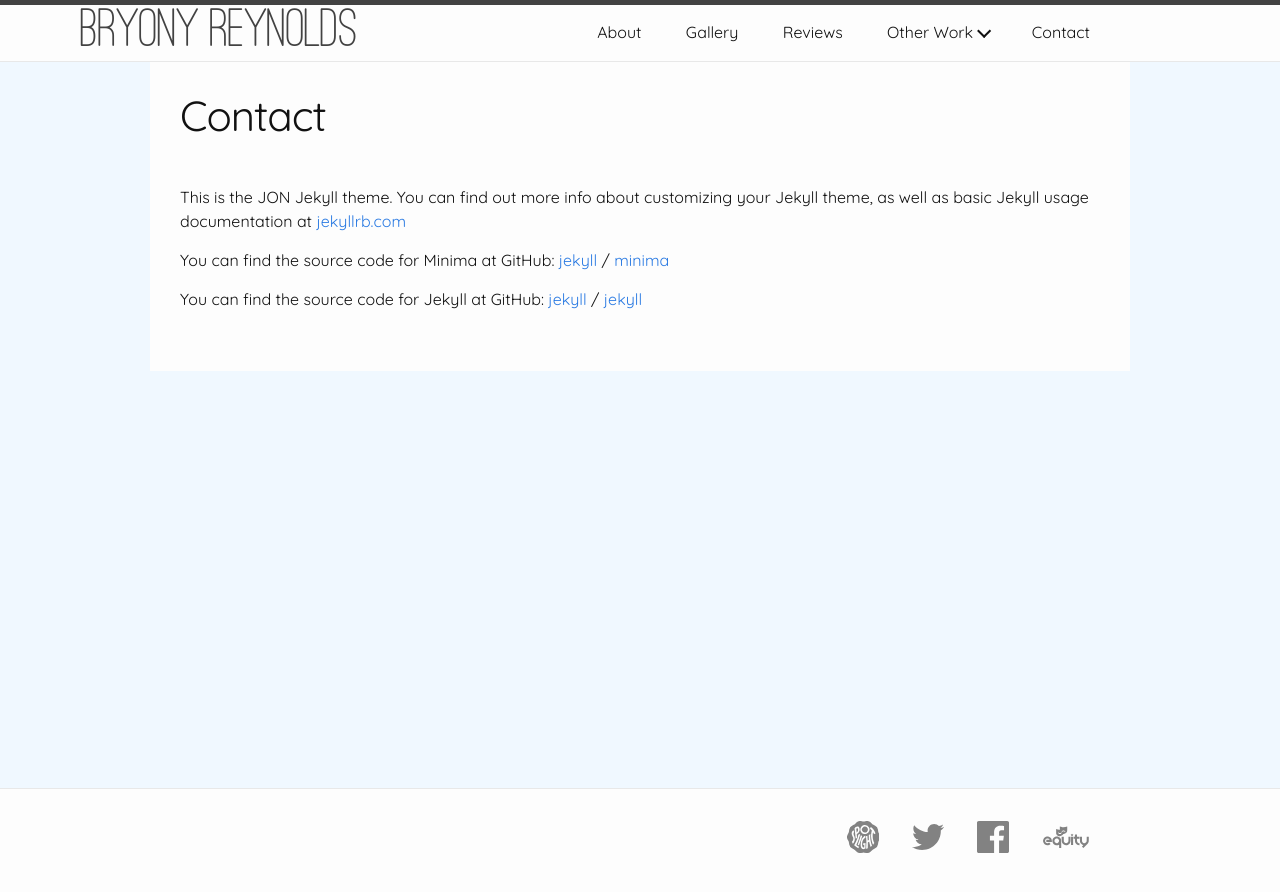
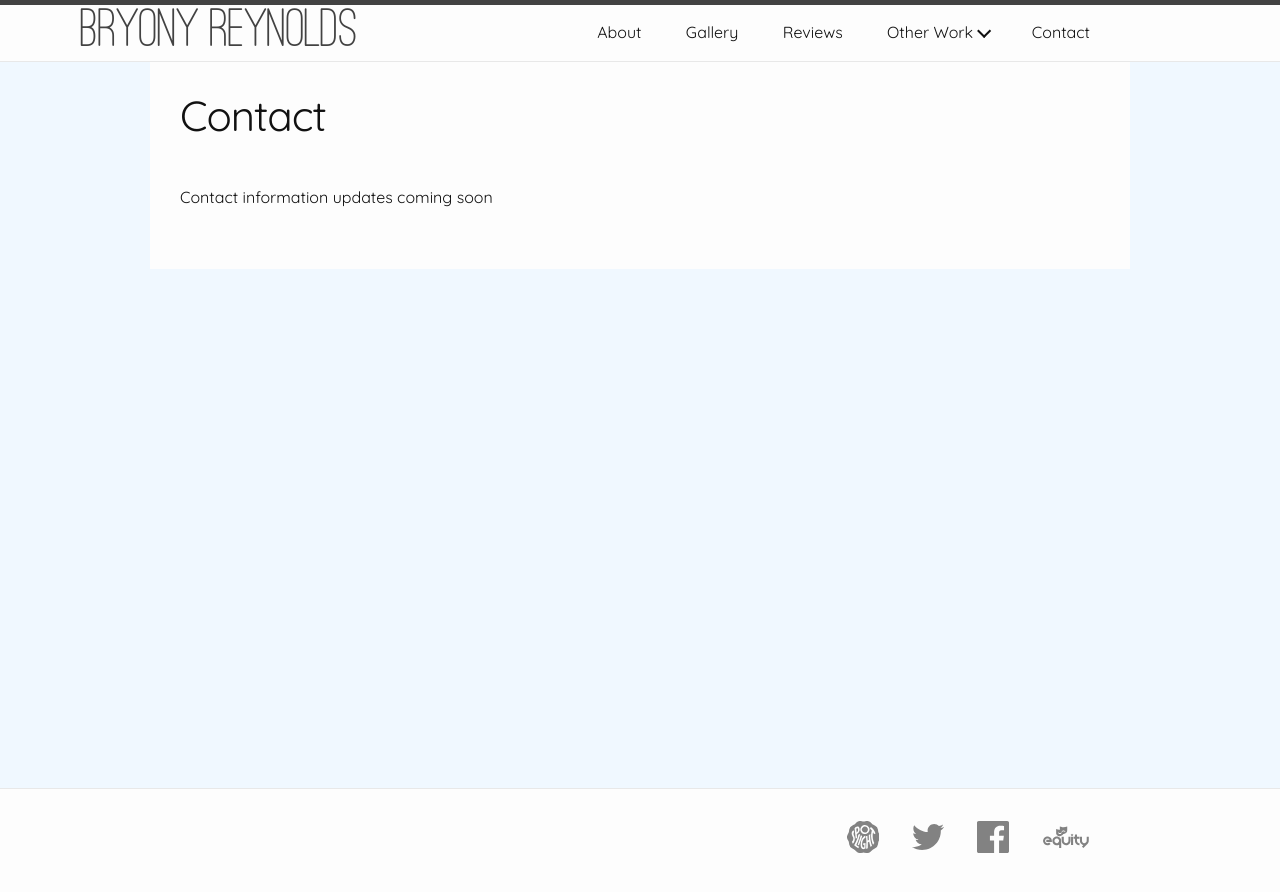
Before and after one commit to joncraggs/bryony-website, a Jekyll site: the page built from contact.md, in a window 1280 px wide. Shown: the top 892 px of the page. Built offline with Jekyll 4.4.1, drawn with Linux system fonts in a browser that asks for light colours.

Commit message:
temporary word change

```diff
--- a/contact.md
+++ b/contact.md
@@ -4,15 +4,4 @@
 permalink: /contact/
 ---
 
-This is the JON Jekyll theme. You can find out more info about customizing your Jekyll theme, as well as basic Jekyll usage documentation at [jekyllrb.com](https://jekyllrb.com/)
-
-You can find the source code for Minima at GitHub:
-[jekyll][jekyll-organization] /
-[minima](https://github.com/jekyll/minima)
-
-You can find the source code for Jekyll at GitHub:
-[jekyll][jekyll-organization] /
-[jekyll](https://github.com/jekyll/jekyll)
-
-
-[jekyll-organization]: https://github.com/jekyll
+Contact information updates coming soon
```
